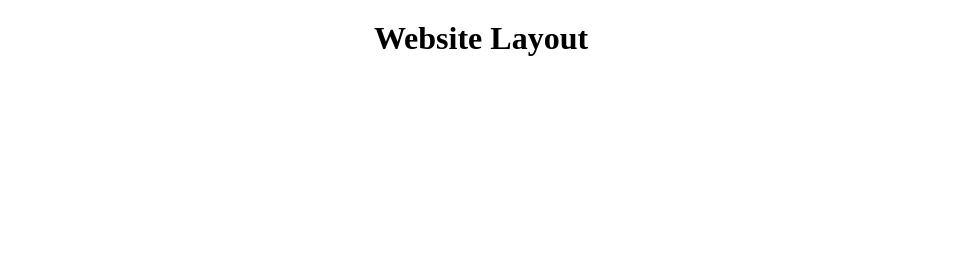
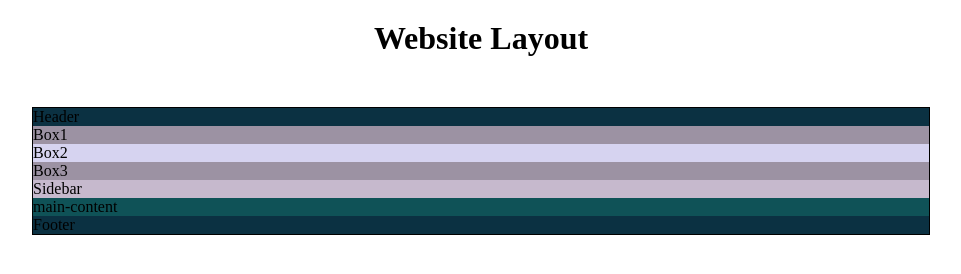
Before and after one commit to mdafsha9/Website-Layout-using-Grid, a plain HTML site: page index.html in a window 1280 px wide. Shown: the whole page, without its empty margins (159-1120 px from the left). Drawn offline with Linux system fonts and the light colour scheme.

Commit message:
added colors to grid

```diff
--- a/index.html
+++ b/index.html
@@ -12,5 +12,14 @@
   </head>
   <body>
       <h1>Website Layout</h1>
+      <main>
+        <div class="div1">Header</div>
+        <div class="div2">Box1</div>
+        <div class="div3">Box2</div>
+        <div class="div4">Box3</div>
+        <div class="div5">Sidebar</div>
+        <div class="div6">main-content</div>
+        <div class="div7">Footer</div>
+      </main>
   </body>
 </html>
--- a/style.css
+++ b/style.css
@@ -6,3 +6,16 @@ h1{
   text-align:center;
   margin-top:20px;
 }
+main{
+  width:70%;
+  margin:50px auto;
+  border:1px solid black;
+  display:grid;
+}
+.div1{background:#0b3142;}
+.div2{background:#9c92a3;}
+.div3{background:#D6D3F0;}
+.div4{background:#9c92a3;}
+.div5{background:#C6B9CD;}
+.div6{background:#0F5257;}
+.div7{background:#0b3142;}
```
